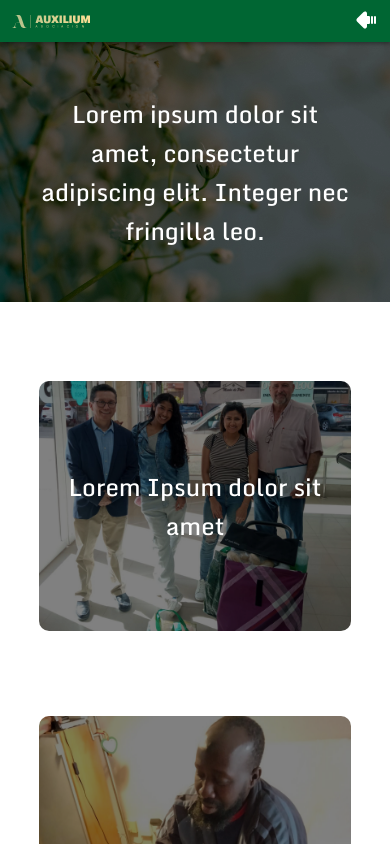
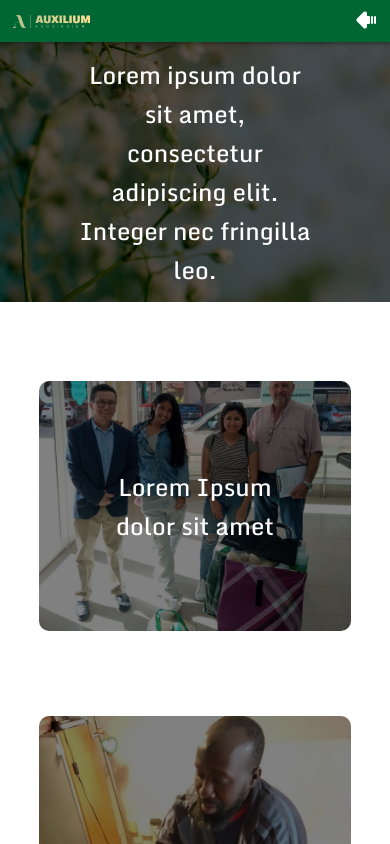
Before and after one commit to Tenvid/AuxiliumFundacionWeb, a React (Vite) app in the folder AuxilliumWeb/frontend/auxilium-web/: page / in a window 390 px wide. Shown: the top 844 px of the page. Built offline with nearby package versions, Linux system fonts and the light colour scheme.

Commit message:
fix(text-image): Fix text position in text-image on mobile devices

```diff
--- a/AuxilliumWeb/frontend/auxilium-web/src/components/TextImage/TextImage.module.css
+++ b/AuxilliumWeb/frontend/auxilium-web/src/components/TextImage/TextImage.module.css
@@ -10,14 +10,21 @@
   display: flex;
   align-items: center;
   justify-content: center;
+  position: relative;
 }
 
 .textImageText {
   position: absolute;
+  top: 50%;
+  left: 50%;
+  transform: translate(-50%, -50%);
   padding: 0% 10%;
   font-size: clamp(0.5rem, 10vw, 1.5rem);
   color: var(--paragraph-light);
   text-align: center;
   font-family: Monda;
   z-index: 1;
+  width: 100%;
+  max-width: 80%;
+  box-sizing: border-box;
 }
```
